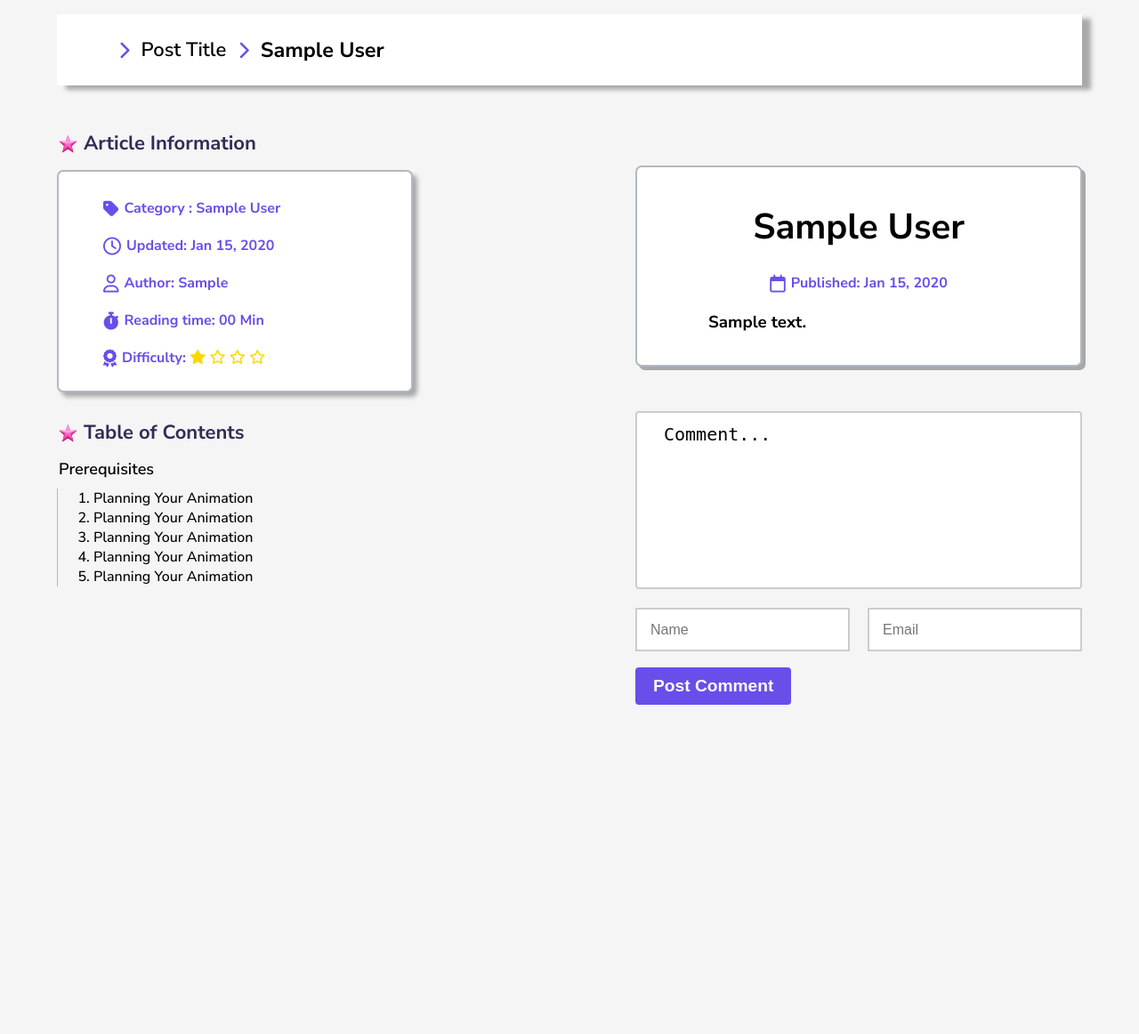
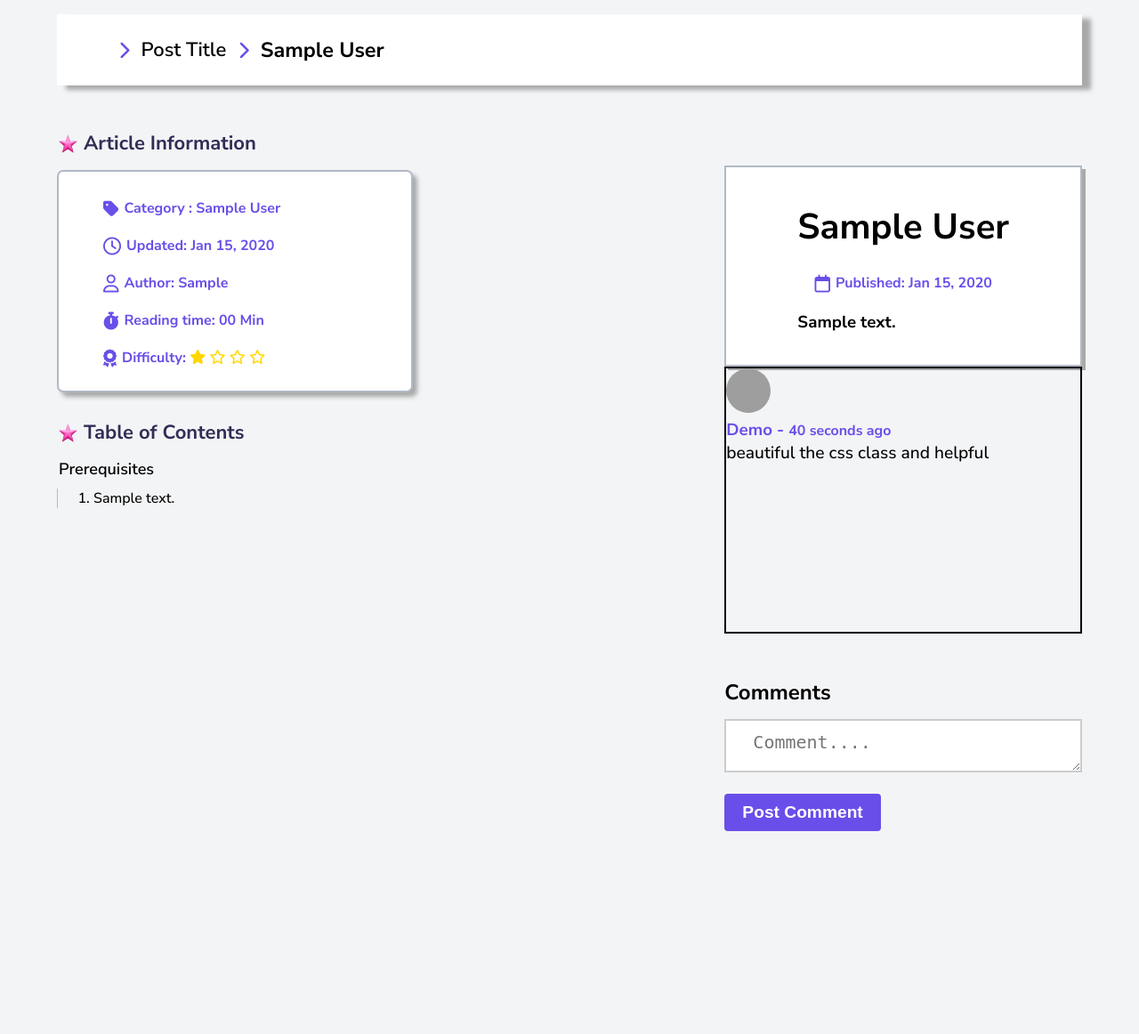
Before and after one commit to ronobir84/EchoPost, a PHP site: page /EchoPost/Assets/Components/single_post.php?id=1 in a window 1280 px wide. Shown: the part 414-1576 px from the top of the page at 89% size. Before the commit the page ends 1206 px from the top, so only its background shows below. Run offline with PHP 8.4, Linux system fonts and the light colour scheme; tables that the repository leaves empty or names only in its code hold one stand-in row (values such as "Sample post"); some web fonts are replaced; grey boxes are pictures that could not be loaded.

Commit message:
add this last day all section

```diff
--- a/Admin/adminPartials/Admin_header.php
+++ b/Admin/adminPartials/Admin_header.php
@@ -156,7 +156,7 @@ if (!isset($_SESSION['user_data'])) {
                                         <?php
                                         if (isset($_SESSION['user_data'])) {
                                             $image_data = $_SESSION['user_data'][2];
-                                            var_dump($image_data);
+
 
                                         }
                                         ?>
--- a/Assets/Components/header.php
+++ b/Assets/Components/header.php
@@ -35,7 +35,7 @@
  </head>
 
  <header id="header_component" class="py-5">
-     <nav class="current__header  w-10/12  z-50 bg-white rounded-full border border-black-200 text-black duration-150 px-8">
+     <nav class="current__header  w-10/12  z-50  bg-white rounded-full border border-black-200 text-black duration-150 px-8">
          <div class="navbar justify-between ">
              <div class=" ">
                  <button class="" onclick="searchModal.showModal()">
@@ -56,7 +56,7 @@
                      <h2 class="text-[#6A4EE9] font-semibold text-lg">
                          <?php if (isset($_SESSION['min_user_data'])) {
                                 $user_name = $_SESSION['min_user_data'][1];
-                                echo $user_name;
+                             echo $user_name;
                             } ?>
                      </h2>
 
--- a/Assets/Components/post_min.php
+++ b/Assets/Components/post_min.php
@@ -94,7 +94,7 @@
         width: 100%;
 
         box-shadow: 4px 4px darkgray;
-        border-radius: 7px;
+        /* border-radius: 7px; */
         border: 2px solid #b0b9c5;
         margin-top: 40px;
         background-color: white;
@@ -128,15 +128,15 @@
 
     textarea {
         width: 100%;
-        height: 200px;
+        height: 60px;
         padding: 12px 30px;
         box-sizing: border-box;
         box-shadow: 1px;
         border: 2px solid #ccc;
-        border-radius: 4px;
+        border-radius: px;
         background-color: white;
         font-size: 20px;
-        resize: none;
+        /* resize: none; */
 
     }
 
@@ -171,10 +171,44 @@
         background-color: #282424;
         transition-duration: 500ms;
     }
+
+    .comment_flex {
+        margin-top: 14px;
+    }
+
+    .comment_reply_min {
+        width: 100%;
+        height: 300px;
+        border: 2px solid black;
+
+    }
+
+    .user_reply_img {
+        width: 50px;
+        height: 50px;
+        border-radius: 100%;
+        object-fit: cover;
+    }
+
+    .replay_second {
+        font-size: medium;
+    }
+
+    .comment_text {
+        font-weight: 500;
+        font-size: larger;
+    }
+
+    .comment_user_name {
+        font-weight: 700;
+        color: #6A4EE9;
+    }
 </style>
 
 
 <?php
+
+session_start();
 
 
 
@@ -184,14 +218,25 @@ include_once('../../database.php');
 
 if (isset($_POST['comment_post'])) {
     $comment_content = mysqli_real_escape_string($database, $_POST['comment_content']);
-    $Author_name = mysqli_real_escape_string($database, $_POST['Author_name']);
-    $Author_email = mysqli_real_escape_string($database, $_POST['Author_email']);
     $post_id = mysqli_real_escape_string($database, $_GET['id']);
-
-    echo $comment_content . "<br>" . $Author_name . "<br>" . $post_id;
+    if (isset($_SESSION['min_user_data'])) {
+        $user_id = $_SESSION['min_user_data'][0];
+    }
+    if (isset($_SESSION['min_user_data'])) {
+        $user_name = $_SESSION['min_user_data'][1];
+    }
+    if (isset($_SESSION['min_user_data'])) {
+        $user_email = $_SESSION['min_user_data'][2];
+    }
 
 
-
+    $sql = "INSERT INTO comments( comment_content, author_name, email, post_id, post_user_id) VALUES ('$comment_content','$user_name','$user_email','$post_id','$user_id')";
+    $query = mysqli_query($database, $sql);
+    if ($query) {
+        $_SESSION['comment_sent'] = "Comment Sent Successful";
+    } else {
+        $_SESSION['comment_sent_error'] = "Failed Please try Agin";
+    }
 }
 
 
@@ -257,13 +302,25 @@ if (isset($_POST['comment_post'])) {
                 <div>
                     <p class="p_title">Prerequisites</p>
                     <div class="border-div">
-                        <ol class="new_ol">
-                            <li> Planning Your Animation</li>
-                            <li> Planning Your Animation</li>
-                            <li> Planning Your Animation</li>
-                            <li> Planning Your Animation</li>
-                            <li> Planning Your Animation</li>
-                        </ol>
+                        <?php
+                        $id = $_GET['id'];
+                        $sql2 = "SELECT * FROM comments  LEFT JOIN posts ON comments.post_id = posts.post_id LEFT JOIN post_users ON comments.post_user_id = post_users.post_user_id WHERE comment_id = '$id'";
+                        $query2 = mysqli_query($database, $sql2);
+                        $rows = mysqli_num_rows($query2);
+                        if ($rows) {
+                            while ($row = mysqli_fetch_assoc($query2)) {
+
+
+
+                        ?>
+                                <ol class="new_ol">
+                                    <li> <?php echo $row['comment_content'] ?></li>
+
+
+                                </ol>
+
+                        <?php }
+                        } ?>
                     </div>
 
                 </div>
@@ -302,7 +359,25 @@ if (isset($_POST['comment_post'])) {
 
 
 
+            <!-- reply comment section -->
 
+            <div>
+                <div class="comment_reply_min">
+                    <div class="reply_1">
+                        <div class="">
+                            <img class="user_reply_img" src="https://ronobirdev.surge.sh/assets/ronobir-cbde17b2.png" alt="">
+                        </div>
+                        <div>
+                            <h3 class="comment_user_name">Demo - <span class="replay_second"> 40 seconds ago</span></h3>
+                            <h3 class="comment_text">beautiful the css class and helpful</h3>
+
+                        </div>
+
+                    </div>
+
+                </div>
+
+            </div>
 
 
             <!-- comment section -->
@@ -310,13 +385,13 @@ if (isset($_POST['comment_post'])) {
 
             <div class="comment_min">
                 <form method="post" action="">
-                    <div>
-                        <textarea name="comment_content">Comment...</textarea>
+                    <h2 class="text-xl font-semibold text-black">Comments</h2>
+                    <div class="comment_flex">
+                        <textarea placeholder="Comment...." name="comment_content"></textarea>
+
+
                     </div>
-                    <div class="input_div">
-                        <input  class="input_1" type="text" name="Author_name" placeholder="Name">
-                        <input class="input_1" type="email" name="Author_email" placeholder="Email">
-                    </div>
+
                     <div>
                         <button name="comment_post" class="banner_button1">Post Comment</button>
                     </div>
@@ -324,6 +399,9 @@ if (isset($_POST['comment_post'])) {
                 </form>
 
             </div>
+
+
+
 
         </div>
 
--- a/Assets/Components/single_post.php
+++ b/Assets/Components/single_post.php
@@ -47,7 +47,7 @@ $result = mysqli_fetch_assoc($query);
         }
 
         body {
-            background-color: #F5F5F5;
+            background-color: #F3F4F6;
             width: 100%;
             min-height: 100vh;
             max-height: auto;
@@ -242,12 +242,12 @@ $result = mysqli_fetch_assoc($query);
             </div>
         </div>
         <div class="nav_item">
-            <div class="nav_title">
+            <div class="nav_title ">
                 <i class="fa-solid fa-chevron-right icon-min fa-lg"></i>
                 <h3 class="h3_min">Post Title</h3>
                 <i class="fa-solid fa-chevron-right icon-min fa-lg"></i>
                 <a class="a_1" href="">
-                    <h3 class="h3_title"><?php echo $result['post_title']?></h3>
+                    <h3 class="h3_title"><?php echo $result['post_title'] ?></h3>
                 </a>
             </div>
 
@@ -257,13 +257,13 @@ $result = mysqli_fetch_assoc($query);
 
 
 
-<!-- post section -->
+    <!-- post section -->
 
 
-<section>
-    <?php include_once('post_min.php') ?>
+    <section>
+        <?php include_once('post_min.php') ?>
 
-</section>
+    </section>
 
 
 
--- a/Assets/Css/index.css
+++ b/Assets/Css/index.css
@@ -9,7 +9,7 @@
 }
 
 body {
-	background-color: #F5F5F5;
+	background-color: #F3F4F6;
 	width: 100%;
 	min-height: 100vh;
 	max-height: auto;
--- a/Echo_post.php
+++ b/Echo_post.php
@@ -15,7 +15,8 @@ if (isset($_POST['post_login'])) {
     if ($data) {
         $result = mysqli_fetch_assoc($query);
 
-        $min_user_data = array($result['post_user_id '], $result['post_user_name'], $result['post_user_email'], $result['post_user_password'], $result['images']);
+
+        $min_user_data = array($result['post_user_id'], $result['post_user_name'], $result['post_user_email'], $result['post_user_password'], $result['images']);
 
 
         $_SESSION['min_user_data'] = $min_user_data;
--- a/index.php
+++ b/index.php
@@ -8,6 +8,11 @@
 
 
  <?php
+ include_once('database.php');
+ $sql = "SELECT * FROM post_users";
+ $query = mysqli_query($database, $sql);
+ $row = mysqli_fetch_assoc($query);
+ echo $row['post_user_id']
 
 
     ?>
```
Also changed, not shown: Admin/comments.php (+24 -8 lines), Admin/view_comment.php (+5 -5 lines).
